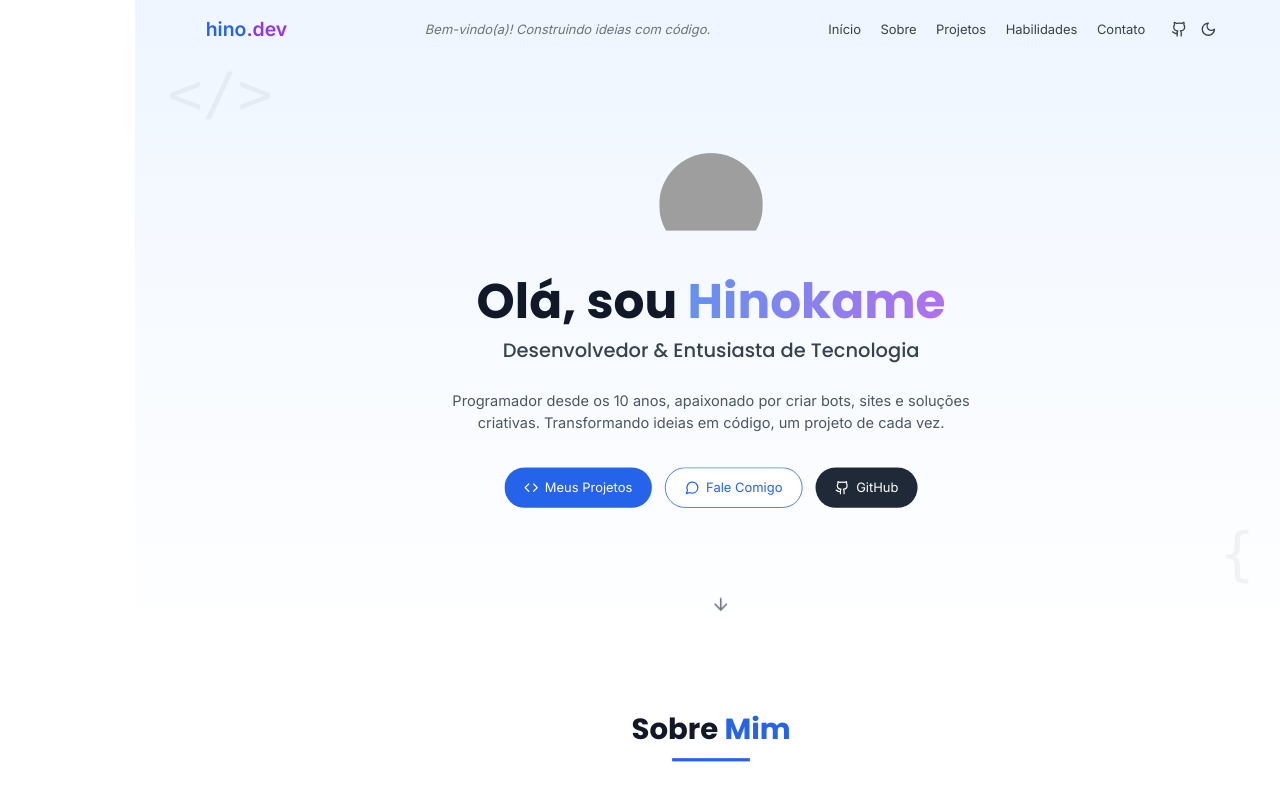
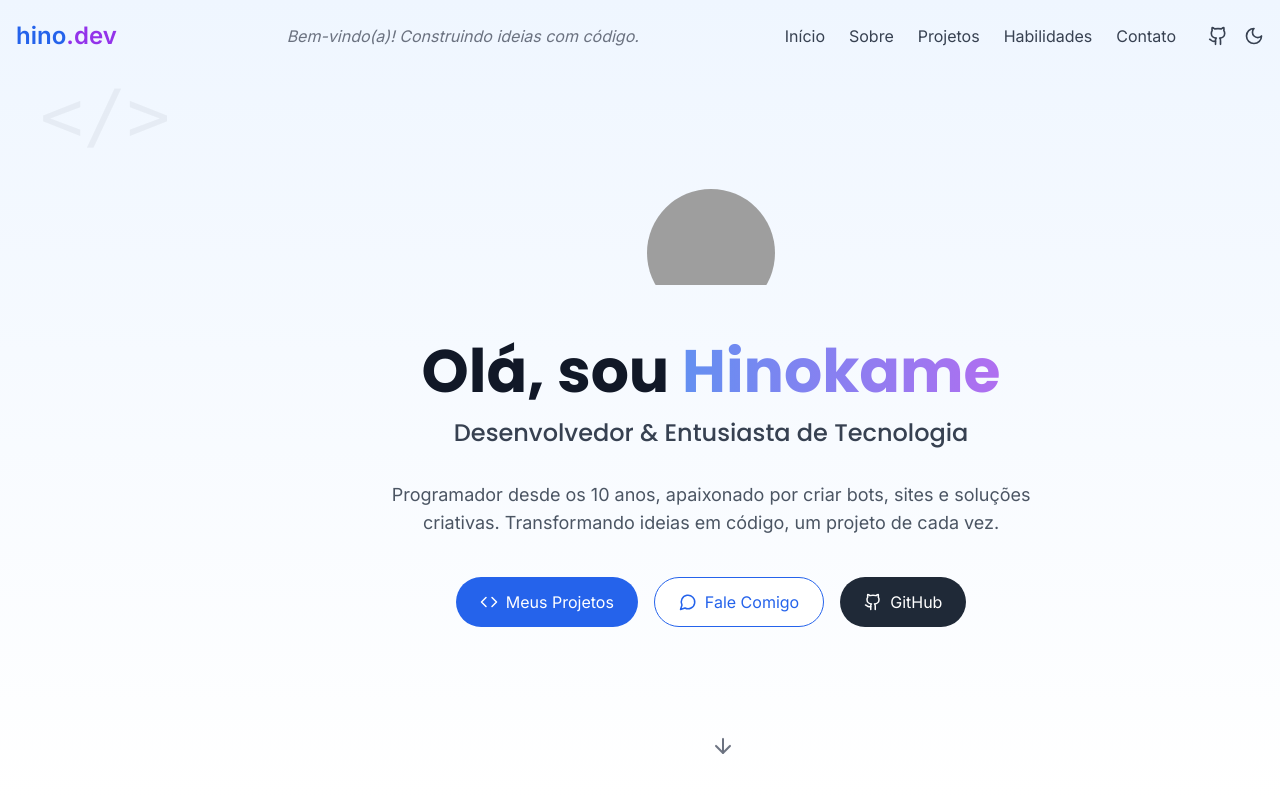
Before and after one commit to hinokame07/Portfolio.atualizado, a React (Vite) app: page / in a window 1280 px wide. Shown: the top 800 px of the page. Built offline with nearby package versions, Linux system fonts and the light colour scheme; grey boxes are pictures that could not be loaded.

Commit message:
Update index.css

```diff
--- a/src/index.css
+++ b/src/index.css
@@ -5,7 +5,6 @@
 @layer base {
   html {
     scroll-behavior: smooth;
-    transform: scale(0.9);
     transform-origin: top center; /* Mantém o zoom fixo no topo */
     width: 111.11%; /* Evita barras de rolagem indesejadas */
     overflow-x: hidden; /* Remove barra branca */
@@ -14,7 +13,6 @@
   body {
     font-family: 'Inter', sans-serif;
     @apply antialiased;
-    transform: scale(0.9);
     transform-origin: top center;
   }
 
```
